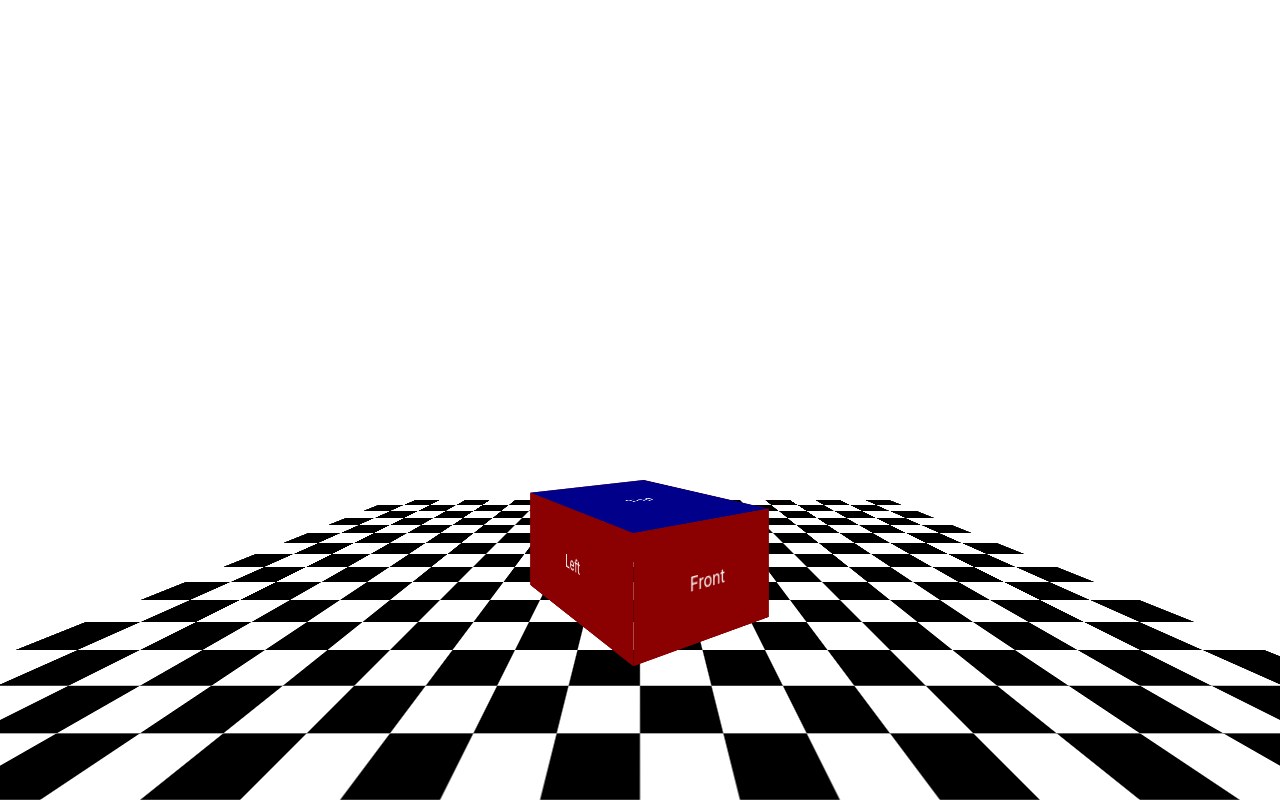
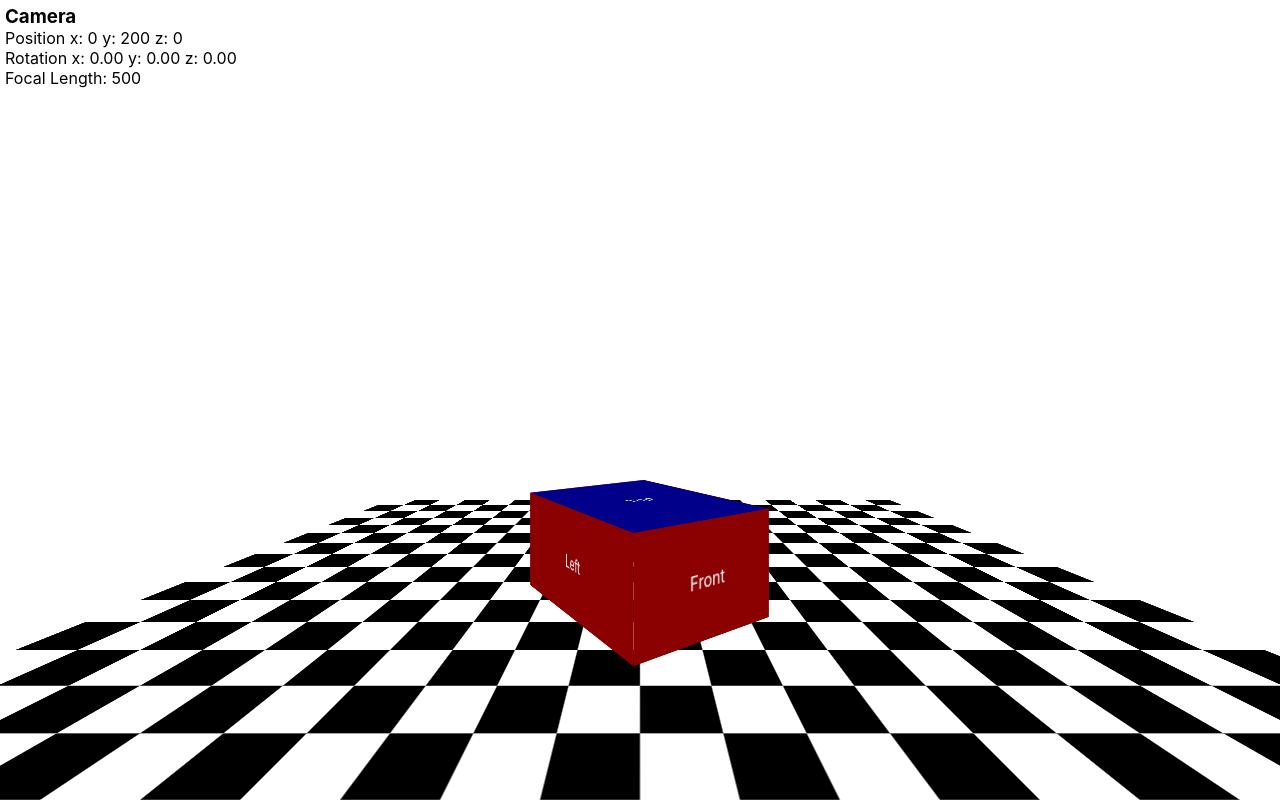
Before and after one commit to seanyoung247/react3d, a React (Create React App) app: page / in a window 1280 px wide. Built offline with nearby package versions, Linux system fonts and the light colour scheme.

Commit message:
feat: Adds debug data output

```diff
--- a/package.json
+++ b/package.json
@@ -1,7 +1,7 @@
 {
   "name": "react3d",
   "version": "0.1.0",
-  "homepage": "https://seanyoung247.github.io/react-gh-pages",
+  "homepage": "https://seanyoung247.github.io/react3d",
   "private": true,
   "dependencies": {
     "@testing-library/jest-dom": "^5.16.5",
--- a/src/App.css
+++ b/src/App.css
@@ -13,6 +13,15 @@ html, body, #root {
   height: 100vh;
   min-width: var(--min-screen-width);
 
+}
+
+
+#cam-details {
+  display: flex;
+  flex-direction: column;
+  position: absolute;
+  top: 5px;
+  left: 5px;
 }
 
 .cube-side,
--- a/src/App.js
+++ b/src/App.js
@@ -125,6 +125,12 @@ function App() {
 
   return (
     <>
+      <div id="cam-details">
+        <h3>Camera</h3>
+        <p>Position x: {camera.x} y: {camera.y} z: {camera.z}</p>
+        <p>Rotation x: {camera.rX.toFixed(2)} y: {camera.rY.toFixed(2)} z: {camera.rZ.toFixed(2)}</p>
+        <p>Focal Length: {camera.focalLength}</p>
+      </div>
       <View3D camera={camera}>
         <Cuboid width="150px" height="100px" depth="200px"
           front={<div className='cube-side'>Front</div>}
```
